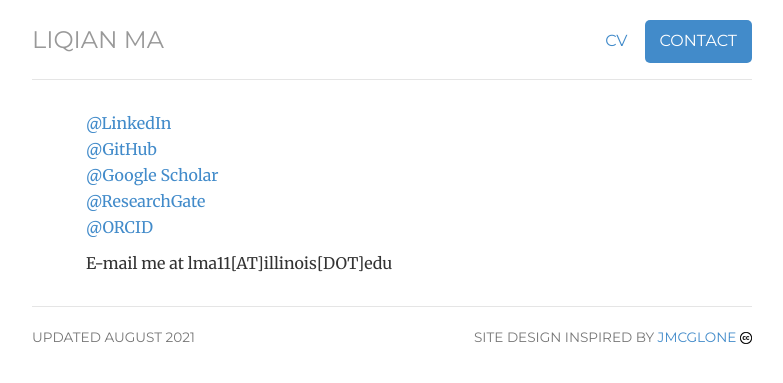
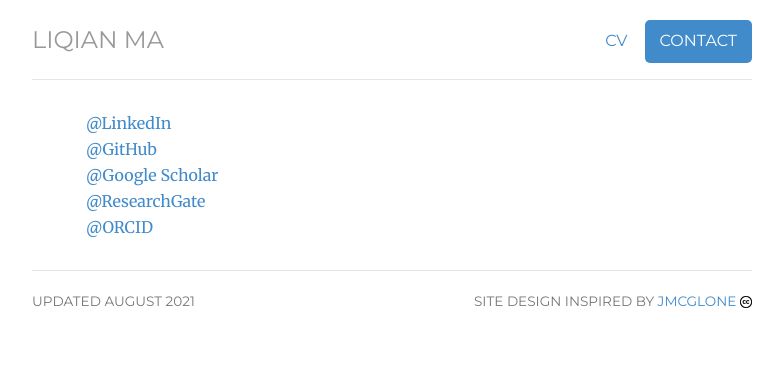
Before and after one commit to liqian-ma/liqian-ma.github.io, a Jekyll site: the page built from contact/index.html, in a window 1280 px wide. Shown: the top 383 px of the page, without its empty margins (248-1031 px from the left). Built offline with Jekyll 4.4.1, drawn with Linux system fonts in a browser that asks for light colours.

Commit message:
Update index.html

```diff
--- a/contact/index.html
+++ b/contact/index.html
@@ -17,7 +17,7 @@ keywords: genomics, cancer, research, immunology, University of Illinois, UIUC
 	<li><a href="https://www.researchgate.net/profile/Liqian_Ma2?ev=hdr_xprf">@ResearchGate</a></li>
 	<li><a href="https://orcid.org/0000-0002-0264-9263">@ORCID</a></li>
 		<p></p>
-	<li>E-mail me at lma11[AT]illinois[DOT]edu</li>
+	<!-- <li>E-mail me at lma11[AT]illinois[DOT]edu</li> -->
 	</ul>
 
 </div>
```
